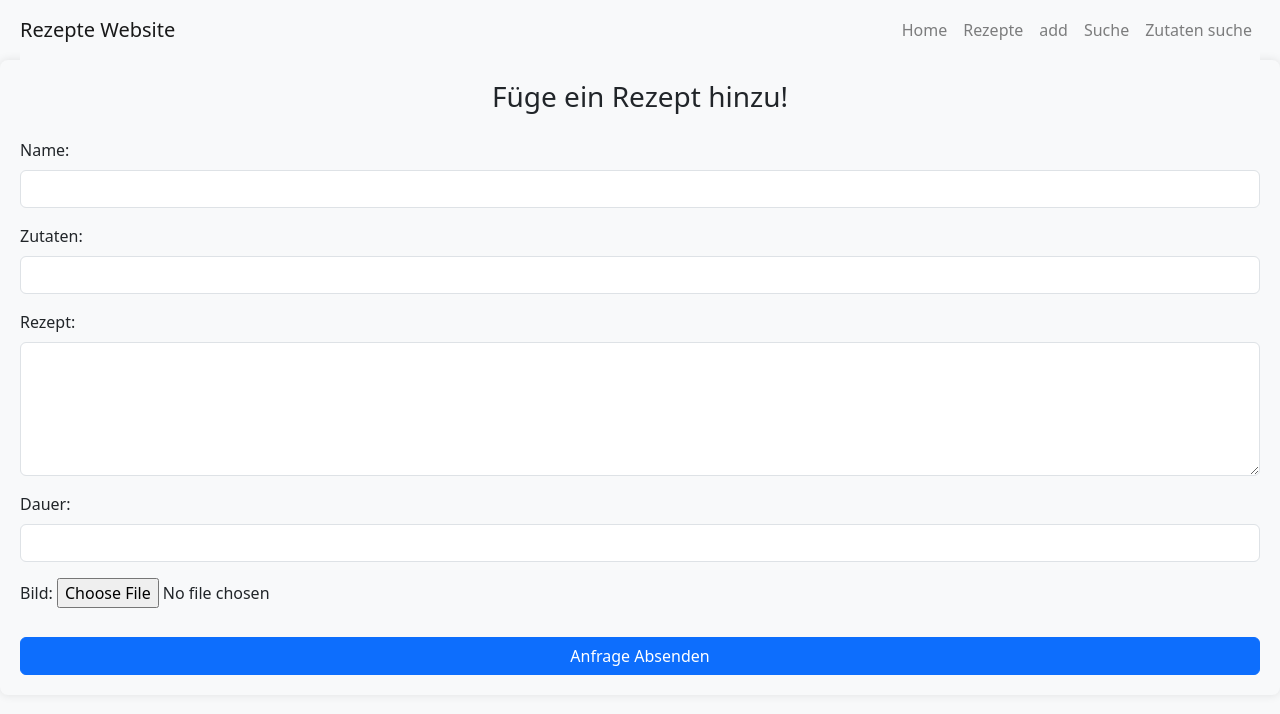
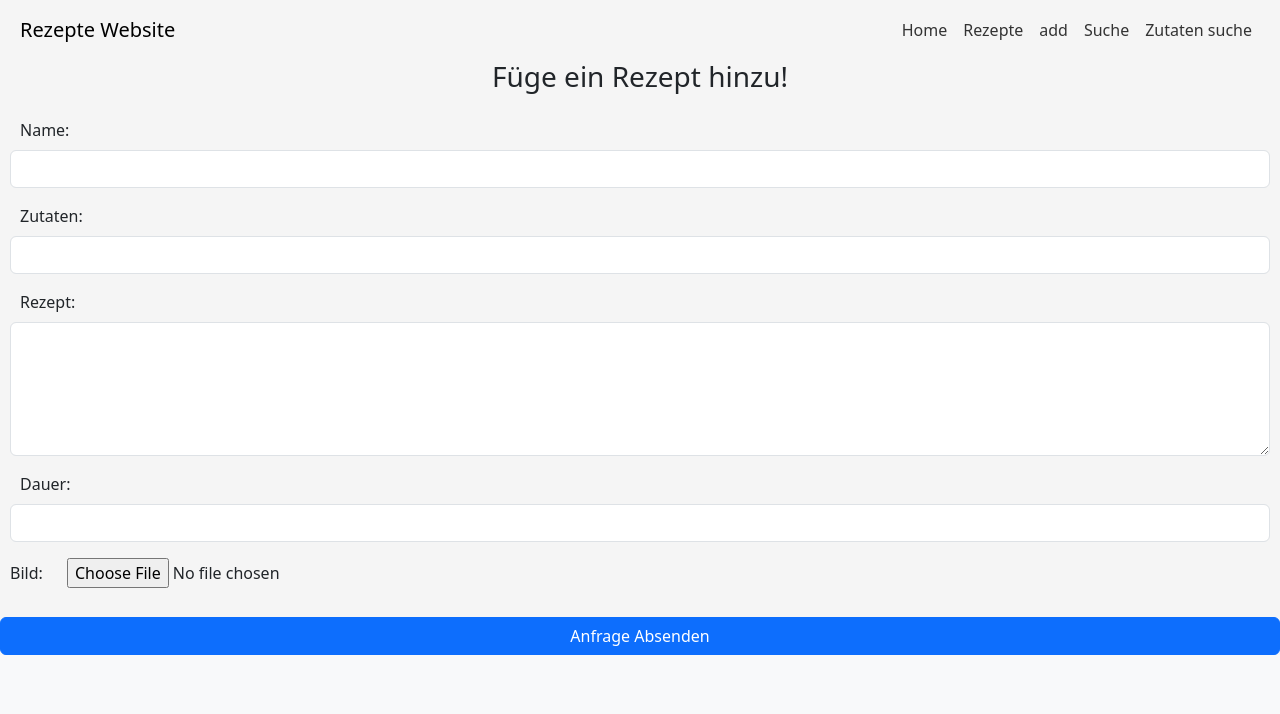
Before and after one commit to Redstonekey/flask-recipe-book, a Flask app: page /add in a window 1280 px wide. Shown: the top 714 px of the page. Run offline with Flask 3, Linux system fonts and the light colour scheme; the visitor is signed in with stand-in values (Sample User, id 1); some libraries are stand-ins or nearby versions.

Commit message:
fixing UI bugs (i cant no more! it is so emeberassing!)

```diff
--- a/templates/upload.html
+++ b/templates/upload.html
@@ -10,24 +10,10 @@
 
     <link href="https://maxcdn.bootstrapcdn.com/bootstrap/4.5.2/css/bootstrap.min.css" rel="stylesheet">
     <link href="https://cdn.jsdelivr.net/npm/bootstrap@5.3.3/dist/css/bootstrap.min.css" rel="stylesheet" integrity="sha384-QWTKZyjpPEjISv5WaRU9OFeRpok6YctnYmDr5pNlyT2bRjXh0JMhjY6hW+ALEwIH" crossorigin="anonymous">
-    <style>
-        body{
-            background-color: #f8f9fa;
-        }
-        .form-container {
-            margin: 0 auto;
-            padding: 20px;
-            background-color: #f8f9fa;
-            border-radius: 8px;
-            box-shadow: 0 0 10px rgba(0, 0, 0, 0.1);
-        }
-        .d-none {
-            display: none;
-        }
-    </style>
+
 </head>
 
-<nav class="navbar navbar-expand-lg navbar-light" style="background-color: #f8f9fa;">
+<nav class="navbar navbar-expand-lg">
     <a class="navbar-brand" href="/">Rezepte Website</a>
     <button class="navbar-toggler" type="button" data-bs-toggle="collapse" data-bs-target="#navbarNav" aria-controls="navbarNav" aria-expanded="false" aria-label="Toggle navigation">
         <span class="navbar-toggler-icon"></span>
@@ -54,7 +40,7 @@
 </nav>
 
 
-<body>
+<body style="background-color: #f5f5f5;">
 <div class="form-container">
     <h3 class="text-center mb-4">Füge ein Rezept hinzu!</h3>
         <form id="recipeForm" action="{{ url_for('submit_send') }}" method="POST" enctype="multipart/form-data">
@@ -102,6 +88,11 @@
 </body>
 </html>
 <style>
+        /* Navbar Styles */
+        form *{
+        padding-left: 10px;
+        padding-right: 10px;
+        }
         .navbar {
             margin: 0 20px; /* Abstand an den Seiten */
             background-color: #f5f5f5; /* Gleiche Hintergrundfarbe wie der Body */
```
Also changed, not shown: templates/rezept_bearbeiten.html (+14 -29 lines), templates/rezept_detail.html (+15 -3 lines), templates/rezepte.html (+13 -14 lines), templates/search_bar.html (+13 -20 lines), templates/suche.html (+13 -15 lines), templates/zutaten_ergebnisse.html (+14 -2 lines). Lines whose indentation alone changed are shown as unchanged.
